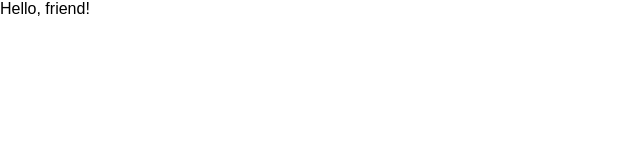
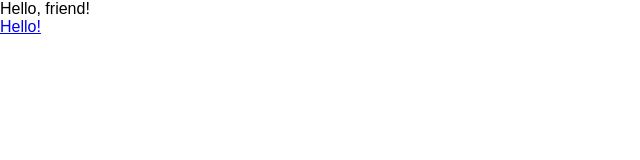
Before and after one commit to CodectiveOrg/recipes, a React (Vite) app: page / in a window 1280 px wide. Shown: the top 160 px of the page, without its empty margins (0-640 px from the left). Built offline with nearby package versions, Linux system fonts and the light colour scheme.

Commit message:
[ADD] hello link to home page

```diff
--- a/src/pages/home/home.page.tsx
+++ b/src/pages/home/home.page.tsx
@@ -1,7 +1,15 @@
 import type { ReactNode } from "react";
+
+import { Link } from "react-router";
 
 import styles from "./home.module.css";
 
 export default function HomePage(): ReactNode {
-  return <div className={styles.home}>Hello, friend!</div>;
+  return (
+    <div className={styles.home}>
+      Hello, friend!
+      <br />
+      <Link to="/hello">Hello!</Link>
+    </div>
+  );
 }
```
